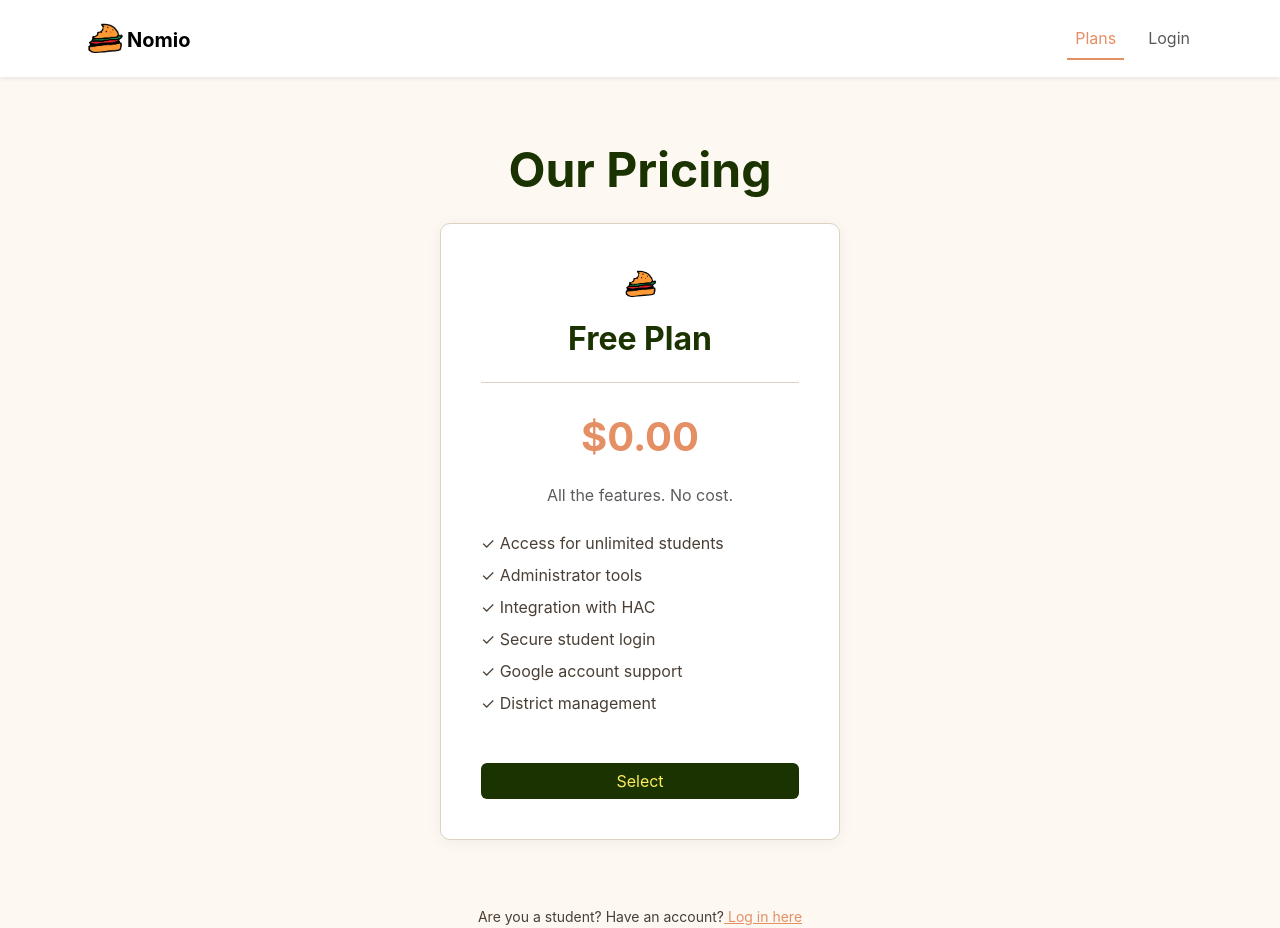
After one commit to Nom-io/Nomio, a PHP site: page /plans.php in a window 1280 px wide. The commit adds this page. Run offline with PHP 8.4, Linux system fonts and the light colour scheme.

Commit message:
pricing creation

```diff
--- a/assets/css/index.css
+++ b/assets/css/index.css
@@ -13,27 +13,23 @@ body {
     font-family: "Inter", sans-serif;
 }
 
-a {
-    color: var(--accent);
-    text-decoration: none;
-}
-
-a:hover {
-    color: var(--primary);
-}
-
 h1 {
     color: var(--primary);
 }
 
-.btn{
+a{
+    color: var(--accent);
+}
+
+.nav-link{
+    border-radius: 0;
+    border-bottom: 2px solid transparent;
     transition: all 0.3s ease;
 }
 
-.btn:hover {
-    background-color: var(--primary);
-    color: var(--secondary);
-
+.nav-link:hover {
+    color: var(--accent);
+    border-bottom: 2px solid var(--accent);
 }
 
 .hero {
--- /dev/null
+++ b/plans.php
@@ -0,0 +1,157 @@
+<!DOCTYPE html>
+<html lang="en">
+
+<head>
+    <meta charset="UTF-8">
+    <title>Plans – Nomio</title>
+    <meta name="viewport" content="width=device-width, initial-scale=1">
+    <link rel="icon" href="assets/images/icon.png" type="image/png">
+    <link href="https://cdn.jsdelivr.net/npm/bootstrap@5.3.7/dist/css/bootstrap.min.css" rel="stylesheet">
+    <link href="assets/css/index.css" rel="stylesheet">
+    <link href="assets/css/login.css" rel="stylesheet">
+    <style>
+        :root {
+            --bg: #fdf9f2;
+            --primary: #1a3300;
+            --secondary: #fcec5b;
+            --accent: #e58f65;
+            --text: #4a3f35;
+            --text-muted: #7c6f65;
+            --border: #ddd1c1;
+        }
+
+        body {
+            background-color: var(--bg);
+            color: var(--text);
+        }
+
+        /* Heading Section */
+        .section-heading {
+            background-color: var(--bg);
+            text-align: center;
+        }
+
+        .section-heading h1 {
+            font-size: 3rem;
+            font-weight: bold;
+            color: var(--primary);
+        }
+
+        .section-heading p {
+            color: var(--text-muted);
+            font-size: 1.1rem;
+            margin-top: 0.5rem;
+        }
+
+        /* Plan Card */
+        .plan-card {
+            max-width: 400px;
+            margin: 0 auto 4rem auto;
+            background: #fff;
+            border-radius: 10px;
+            padding: 2.5rem;
+            box-shadow: 0 2px 16px rgba(0, 0, 0, 0.05);
+            border: 1px solid var(--border);
+            text-align: center;
+        }
+
+        .plan-card h2 {
+            color: var(--primary);
+            font-weight: bold;
+        }
+
+        .plan-divider {
+            height: 1px;
+            background-color: var(--border);
+            margin: 1.5rem 0;
+        }
+
+        .plan-price {
+            font-size: 2.5rem;
+            font-weight: bold;
+            color: var(--accent);
+            margin-bottom: 1rem;
+        }
+
+        .feature-list {
+            text-align: left;
+            margin-top: 1.5rem;
+        }
+
+        .feature-list li {
+            margin-bottom: 0.5rem;
+            color: var(--text);
+        }
+
+        .btn-select {
+            margin-top: 2rem;
+            background-color: var(--primary);
+            color: var(--secondary);
+            border: none;
+            transition: all 0.3s ease;
+        }
+
+        .btn-select:hover {
+            background-color: #142600;
+        }
+    </style>
+</head>
+
+<body>
+
+    <!-- NAVBAR -->
+    <nav class="navbar navbar-expand-lg navbar-light bg-white py-3 shadow-sm">
+        <div class="container">
+            <div class="d-flex logo align-content-center">
+                <a href="index.php"><img src="assets/images/icon.png" style="height: 45px;" alt="Logo Icon"></a>
+                <a class="navbar-brand fw-bold mt-1" href="index.php">Nomio</a>
+            </div>
+            <button class="navbar-toggler" data-bs-toggle="collapse" data-bs-target="#nav">
+                <span class="navbar-toggler-icon"></span>
+            </button>
+            <div class="collapse navbar-collapse" id="nav">
+                <ul class="navbar-nav ms-auto">
+                    <li class="nav-item"><a href="plans.php" class="nav-link ms-3" style="color: var(--accent); border-bottom: 2px solid var(--accent);">Plans</a></li>
+                    <li class="nav-item"><a href="login.php" class="nav-link ms-3 btn">Login</a></li>
+                </ul>
+            </div>
+        </div>
+    </nav>
+
+    <!-- Page Heading Section -->
+    <section class="section-heading p-3 mt-5">
+        <h1>Our Pricing</h1>
+    </section>
+
+    <!-- Plan Card Section -->
+    <div class="container">
+        <div class="plan-card">
+            <img src="assets/images/icon.png" alt="Nomio icon" style="height: 40px;" class="mb-3">
+            <h2>Free Plan</h2>
+
+            <div class="plan-divider"></div>
+
+            <div class="plan-price">$0.00</div>
+            <p class="text-muted">All the features. No cost.</p>
+
+            <ul class="feature-list list-unstyled">
+                <li>✓ Access for unlimited students</li>
+                <li>✓ Administrator tools</li>
+                <li>✓ Integration with HAC</li>
+                <li>✓ Secure student login</li>
+                <li>✓ Google account support</li>
+                <li>✓ District management</li>
+            </ul>
+
+            <a href="signup.php" class="btn btn-select w-100">Select</a>
+        </div>
+        <div class="text-center">
+                <small>Are you a student? Have an account?<a href="login.php" style="color:var(--accent);"> Log in here</a></small>
+        </div>
+    </div>
+
+    <!-- Bootstrap JS -->
+    <script src="https://cdn.jsdelivr.net/npm/bootstrap@5.3.7/dist/js/bootstrap.bundle.min.js"></script>
+</body>
+
+</html>
--- a/signup.php
+++ b/signup.php
@@ -16,7 +16,7 @@
     <div class="d-flex justify-content-center align-items-center" style="min-height: 100vh; padding: 20px;">
         <div class="auth-box m-3">
             <!-- Back link -->
-            <a href="index.php" style="color: black;">
+            <a href="plans.php" style="color: black;">
                 <svg xmlns="http://www.w3.org/2000/svg" width="16" height="16" fill="currentColor"
                     class="bi bi-arrow-return-left" viewBox="0 0 16 16">
                     <path fill-rule="evenodd"
@@ -74,7 +74,7 @@
 
                 <!-- Redirect to student login -->
                 <div class="mt-4 text-center">
-                    <small>Are you a student? Have an account?<a href="login.php" style="color:var(--accent);"> Log in here</a></small>
+                    <small>Have an account already?<a href="login.php" style="color:var(--accent);"> Log in here</a></small>
                 </div>
             </form>
         </div>
```
Also changed, not shown: index.php (+14 -8 lines).
